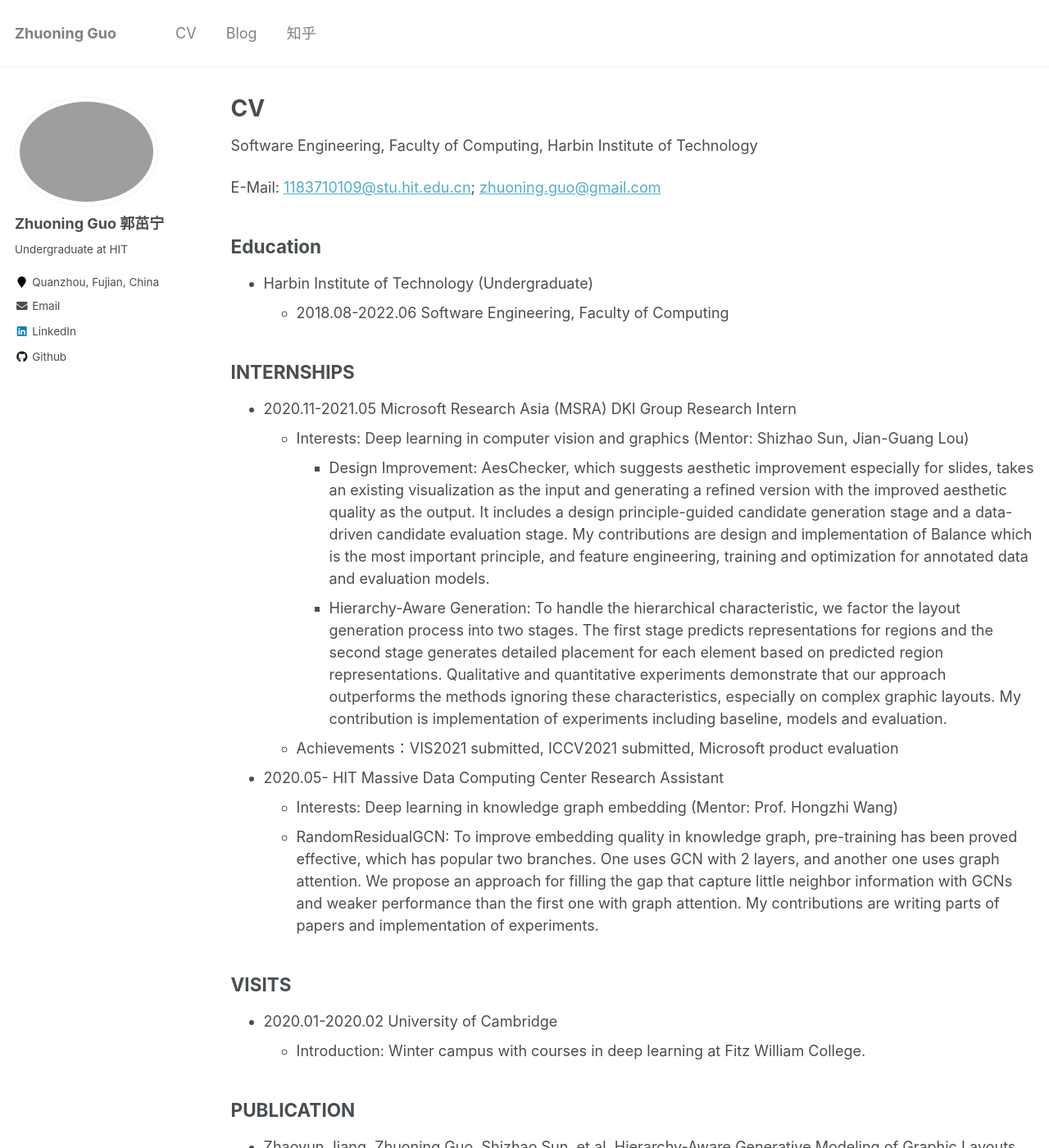
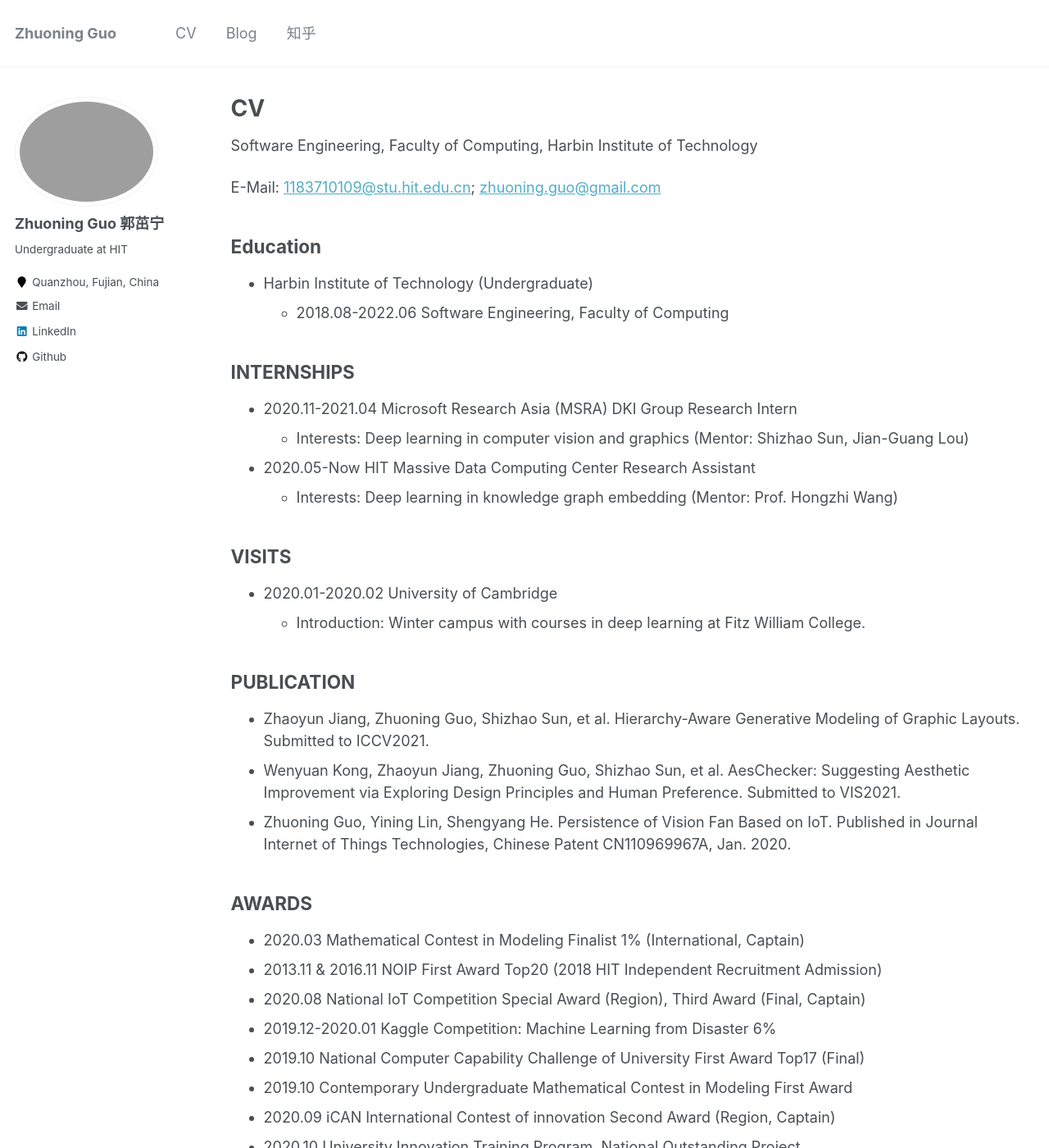
Before and after one commit to gzn00417/gzn00417.github.io, a Jekyll site: the page built from _pages/cv.md, in a window 1280 px wide and 1400 px high. Shown: the whole window at 82% size. Built offline with Jekyll 4.4.1, drawn with Linux system fonts in a browser that asks for light colours; some of the changed text lies outside the part shown.

Commit message:
Update cv.md

```diff
--- a/_pages/cv.md
+++ b/_pages/cv.md
@@ -20,14 +20,10 @@ E-Mail: [1183710109@stu.hit.edu.cn](1183710109@stu.hit.edu.cn); [zhuoning.guo@gm
 
 ## INTERNSHIPS
 
-- 2020.11-2021.05 Microsoft Research Asia (MSRA) DKI Group Research Intern
+- 2020.11-2021.04 Microsoft Research Asia (MSRA) DKI Group Research Intern
   - Interests: Deep learning in computer vision and graphics (Mentor: Shizhao Sun, Jian-Guang Lou)
-    - Design Improvement: AesChecker, which suggests aesthetic improvement especially for slides, takes an existing visualization as the input and generating a refined version with the improved aesthetic quality as the output. It includes a design principle-guided candidate generation stage and a data-driven candidate evaluation stage. My contributions are design and implementation of Balance which is the most important principle, and feature engineering, training and optimization for annotated data and evaluation models.
-    - Hierarchy-Aware Generation: To handle the hierarchical characteristic, we factor the layout generation process into two stages. The first stage predicts representations for regions and the second stage generates detailed placement for each element based on predicted region representations. Qualitative and quantitative experiments demonstrate that our approach outperforms the methods ignoring these characteristics, especially on complex graphic layouts. My contribution is implementation of experiments including baseline, models and evaluation.
-  - Achievements：VIS2021 submitted, ICCV2021 submitted, Microsoft product evaluation
-- 2020.05- HIT Massive Data Computing Center Research Assistant
+- 2020.05-Now HIT Massive Data Computing Center Research Assistant
   - Interests: Deep learning in knowledge graph embedding (Mentor: Prof. Hongzhi Wang)
-  - RandomResidualGCN: To improve embedding quality in knowledge graph, pre-training has been proved effective, which has popular two branches. One uses GCN with 2 layers, and another one uses graph attention. We propose an approach for filling the gap that capture little neighbor information with GCNs and weaker performance than the first one with graph attention. My contributions are writing parts of papers and implementation of experiments.
 
 ## VISITS
 
@@ -61,16 +57,3 @@ E-Mail: [1183710109@stu.hit.edu.cn](1183710109@stu.hit.edu.cn); [zhuoning.guo@gm
 - 2020- Chairman of Massive Data Club
 - 2020- Captain of Football Team of Faculty of Computing
 - 2019- President of HIT Chess Club
-
-## OTHER PROJECTS
-
-- 2020.08- Zhuoning Guo, Guoqing Wang, Yanqi Song. Parallel GFD Discovering in Private Distributed Knowledge Graph. Directed by Prof. Hongzhi Wang.
-- 2019.07-2020.10 Zhuoning Guo, Jingrui Fang, Yining Lin. AlphaChess: Human-Computer Interaction Chess System with Smart Board. Directed by Prof. Jie Liu (IEEE Fellow), Prof. Lanshun Nie.
-
-## SKILLS
-
-- English: CET-6 494 (2019.06), TOEFL 75 (2019.09)
-- Programming Language: C/C++, Python (Recently), Java, C#
-
-
-- Frameworks: PyTorch(-Lightning), Numpy, Scikit-Learn, Pandas, TensorFlow
```
